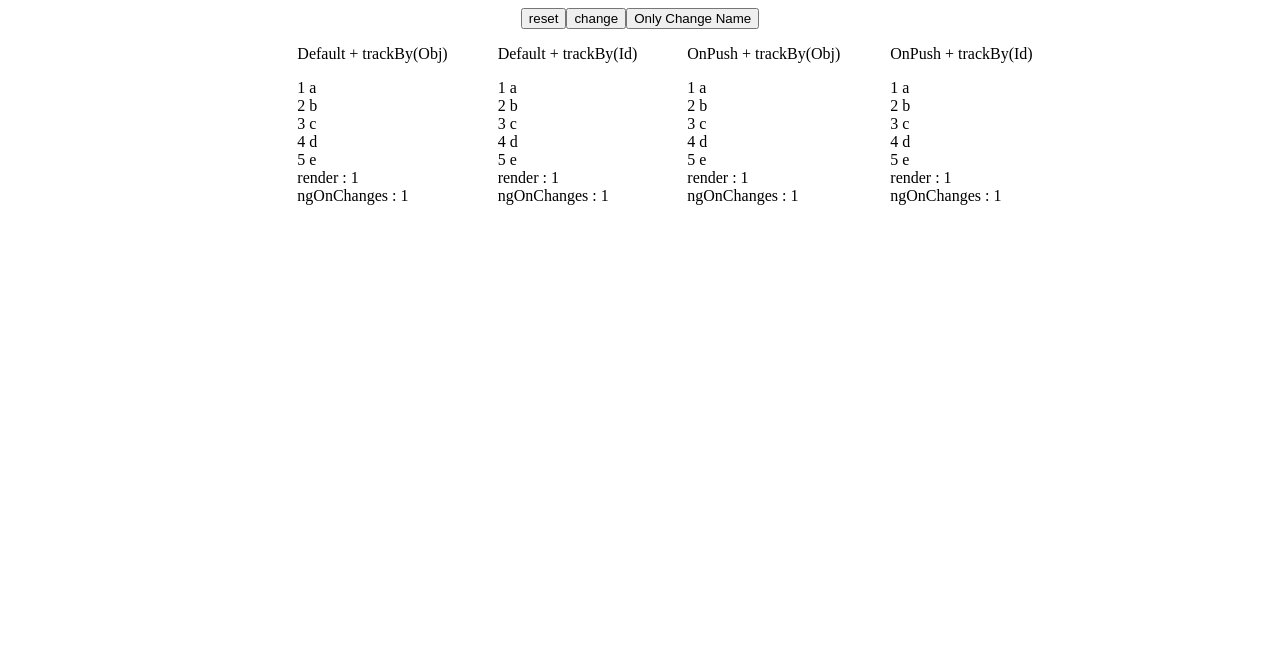
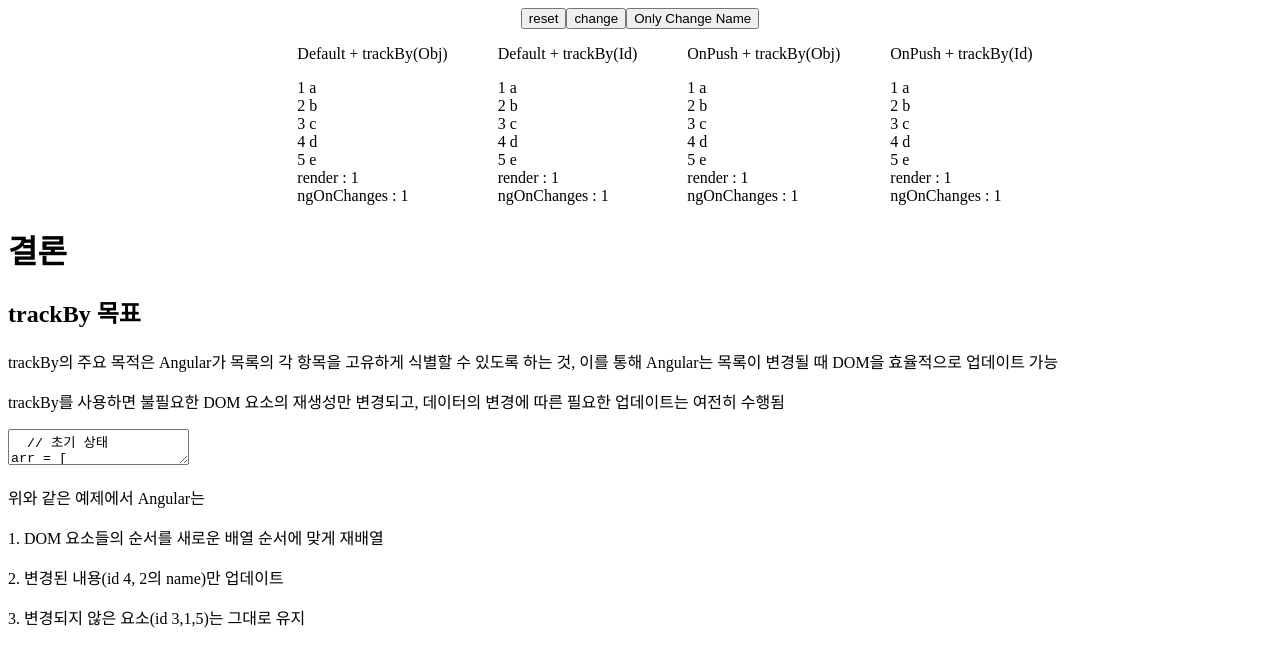
Before and after one commit to rrkkee015/track-by-test, an Angular app: page / in a window 1280 px wide. Shown: the top 666 px of the page. Built offline with nearby package versions, Linux system fonts and the light colour scheme.

Commit message:
feat: add result of test

```diff
--- a/src/app/app.component.html
+++ b/src/app/app.component.html
@@ -17,3 +17,36 @@
     <app-on-push-track-id [arr]="arr"></app-on-push-track-id>
   </div>
 </div>
+<h1>결론</h1>
+<h2>trackBy 목표</h2>
+<p>
+  trackBy의 주요 목적은 Angular가 목록의 각 항목을 고유하게 식별할 수 있도록
+  하는 것, 이를 통해 Angular는 목록이 변경될 때 DOM을 효율적으로 업데이트 가능
+</p>
+<p>
+  trackBy를 사용하면 불필요한 DOM 요소의 재생성만 변경되고, 데이터의 변경에 따른
+  필요한 업데이트는 여전히 수행됨
+</p>
+<textarea>
+  // 초기 상태
+arr = [
+    { id: 1, name: 'a' },
+    { id: 2, name: 'b' },
+    { id: 3, name: 'c' },
+    { id: 4, name: 'd' },
+    { id: 5, name: 'e' },
+  ];
+
+// 변경된 상태
+arr = [
+    { id: 4, name: 'q' },
+    { id: 2, name: 'n' },
+    { id: 3, name: 'c' },
+    { id: 1, name: 'a' },
+    { id: 5, name: 'e' },
+  ];
+</textarea>
+<p>위와 같은 예제에서 Angular는</p>
+<p>1. DOM 요소들의 순서를 새로운 배열 순서에 맞게 재배열</p>
+<p>2. 변경된 내용(id 4, 2의 name)만 업데이트</p>
+<p>3. 변경되지 않은 요소(id 3,1,5)는 그대로 유지</p>
```
